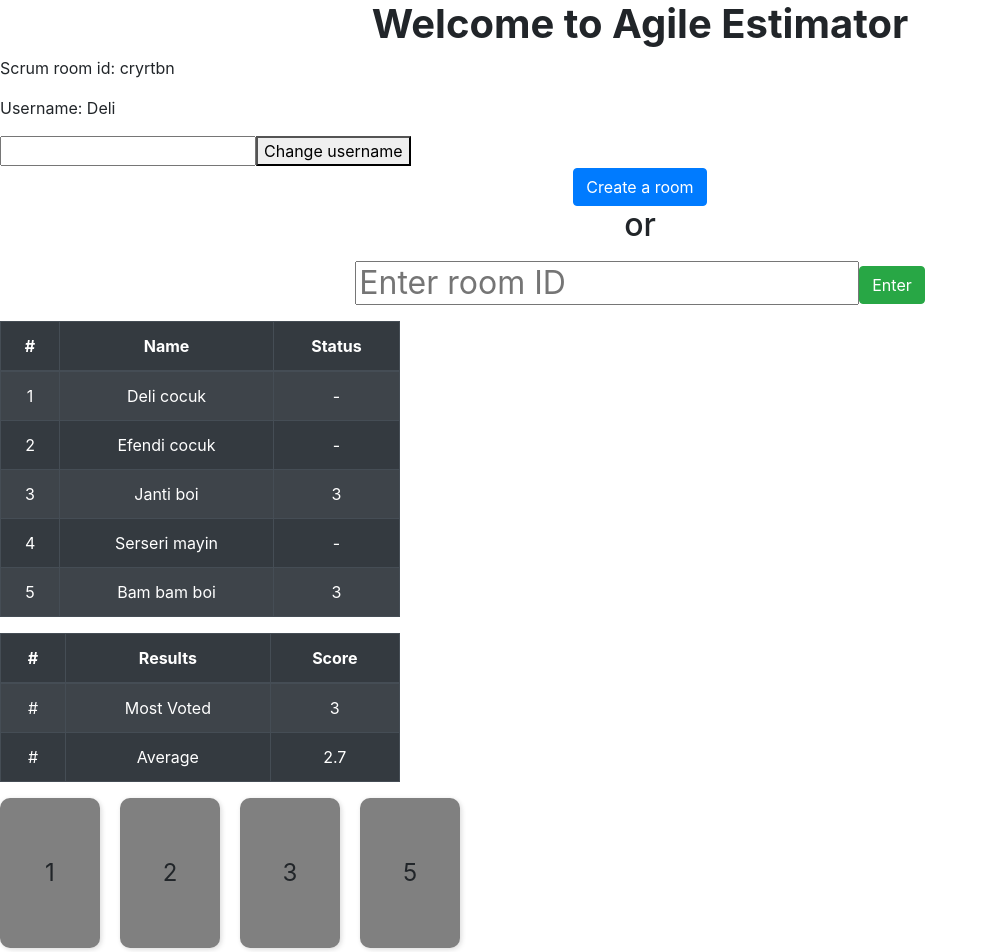
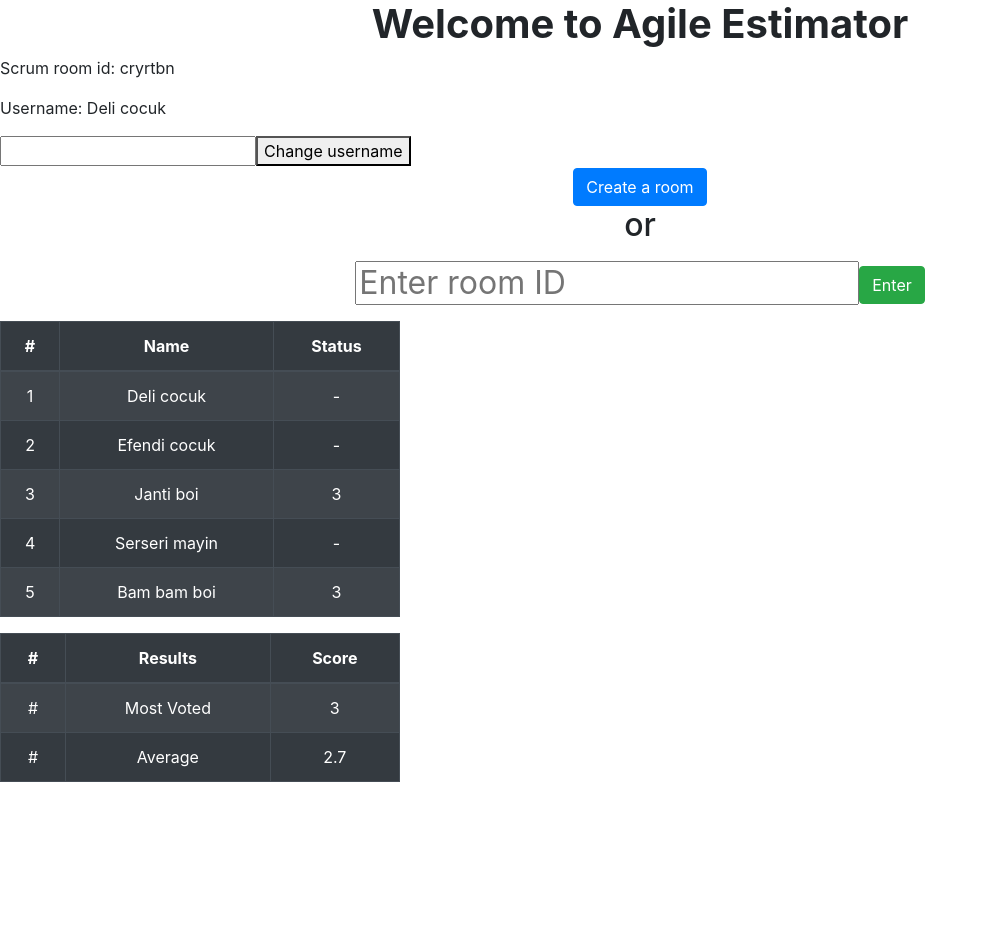
Before and after one commit to doguhanyeke/AgileEstimation, a React (Create React App) app in the folder client/: page / in a window 1280 px wide. Shown: the top 952 px of the page, without its empty margins (0-988 px from the left). After the commit the page ends 800 px from the top, so only its background shows below. Built offline with nearby package versions, Linux system fonts and the light colour scheme.

Commit message:
ui cards visibility

```diff
--- a/client/src/App.js
+++ b/client/src/App.js
@@ -7,13 +7,15 @@ import UserTable from './components/UserTable';
 import ResultTable from './components/ResultTable';
 
 function App() {
-  const [username, setUserName] = useState("Deli")
+  const [username, setUserName] = useState("Deli cocuk")
 
   // round states, 3 options
   // "start" round: only names
   // "voting" round: voted or not
   // "finish" round: points
   const [roundState, setRoundState] = useState("finish")
+
+  const roomAdmin = "Deli cocuk"
 
   const handleUserNameChange = (event) => {
     event.preventDefault()
@@ -73,7 +75,11 @@ function App() {
         {roundState === "finish" ? <ResultTable resultList={resultList}/> : null }
       </div>
       <div>
-        <CardsPanel/>
+        {roundState==="voting" ? <CardsPanel/> : null}
+      </div>
+      <div>
+        {roundState === "start" && roomAdmin === username ? <Button variant="primary">Start Round</Button> : null}
+        {roundState === "voting" && roomAdmin === username ? <Button variant="success">Finish Round</Button> : null}
       </div>
     </div>
   );
```
